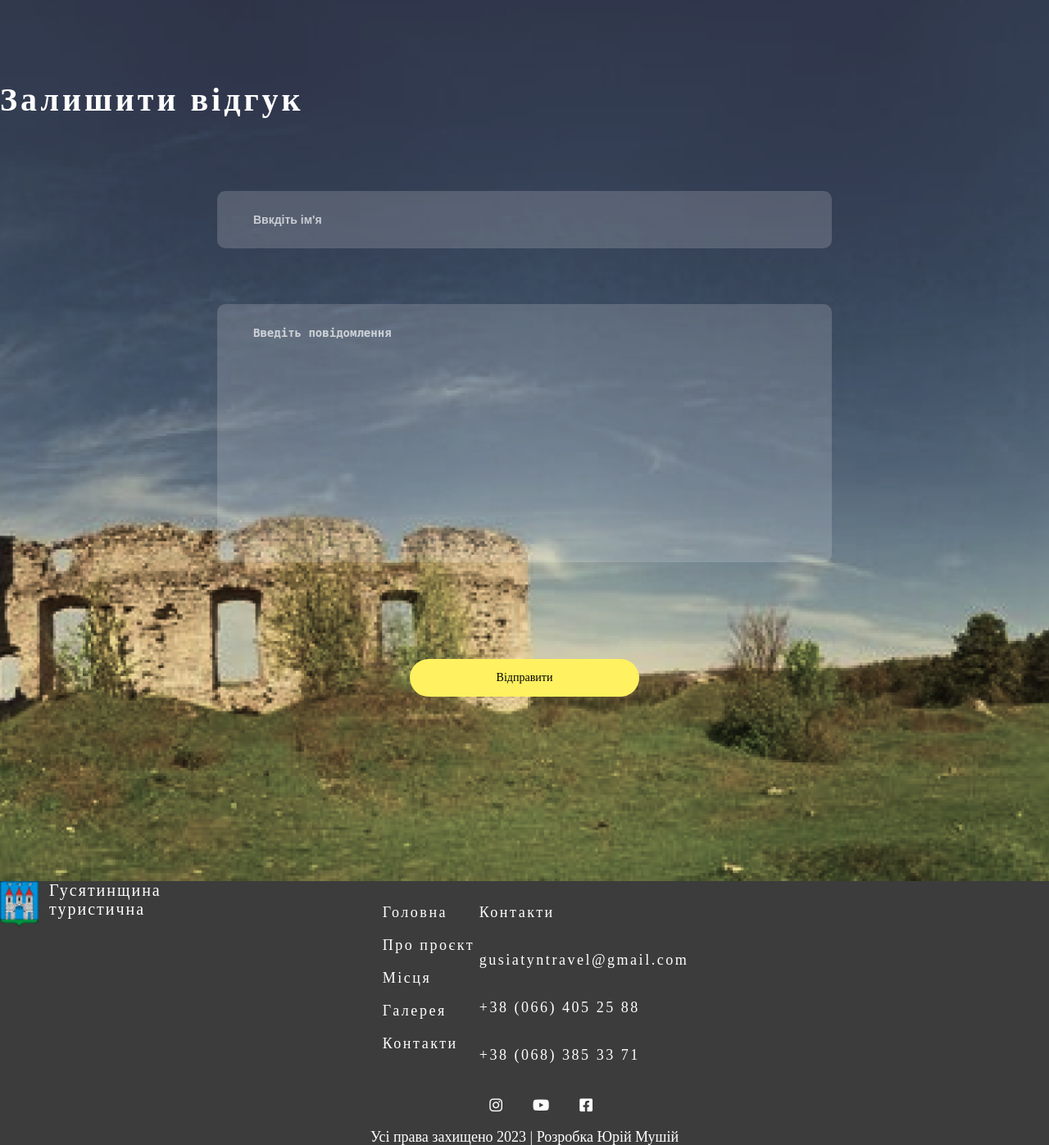
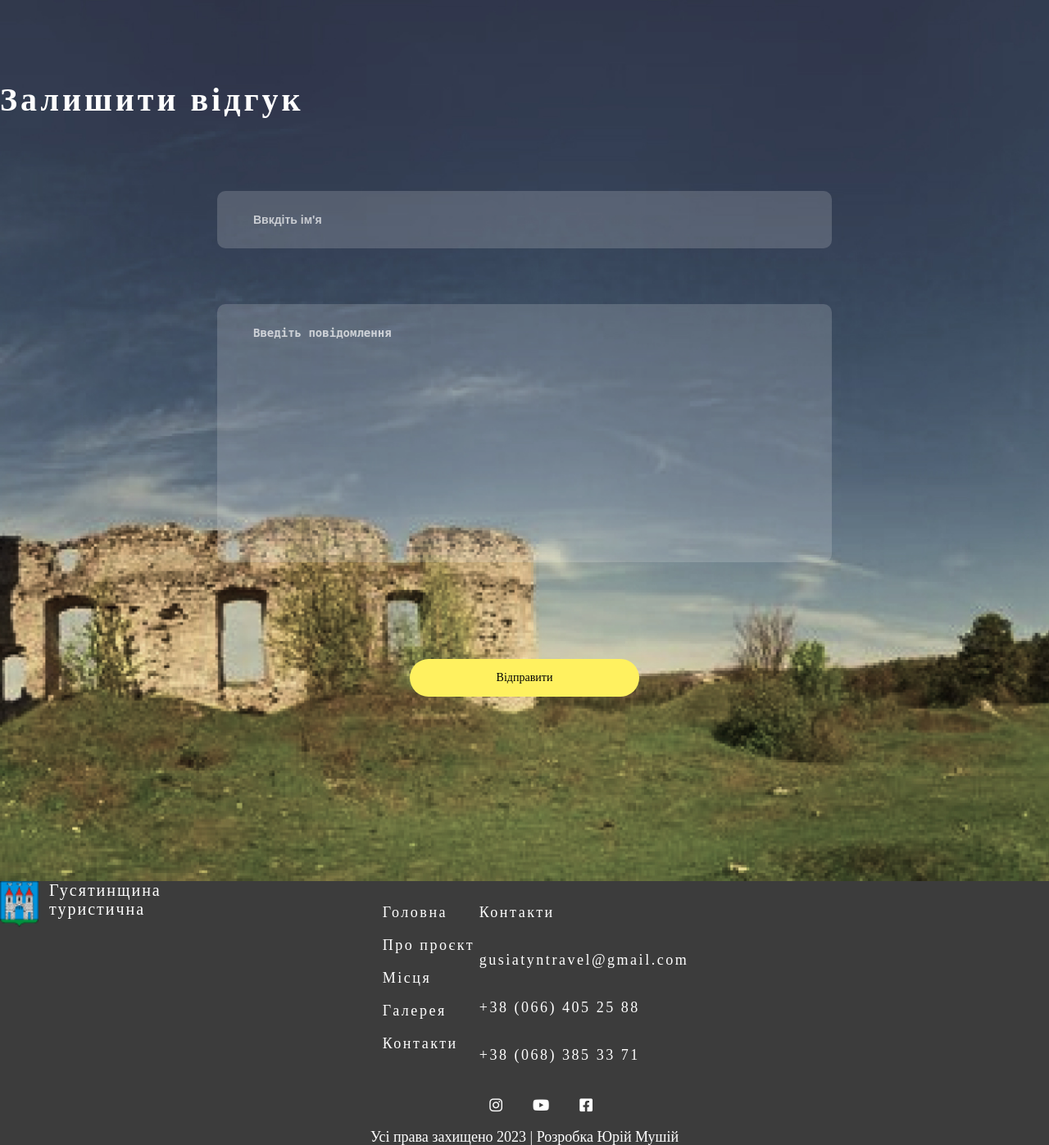
Before and after one commit to Kximikx/ukraineproject, a PHP site: page / in a window 1280 px wide. Shown: the part 2703-4100 px from the top of the page at 82% size. Run offline with PHP 8.4, Linux system fonts and the light colour scheme.

Commit message:
фікс фону секції зворотнього відгуку

```diff
--- a/css/main.css
+++ b/css/main.css
@@ -354,7 +354,7 @@ header,
     letter-spacing: 4px;
 }
 .coment{
-    background: url('/img/image\ 10.png') no-repeat top center / cover !important;
+    background: url('../img/Фонн.jpg') no-repeat top center / cover !important;
     /*width: 1510px;
     height: 907px;
     flex-shrink: 0;*/
```
Also changed, not shown: img/Фонн.jpg (added).
